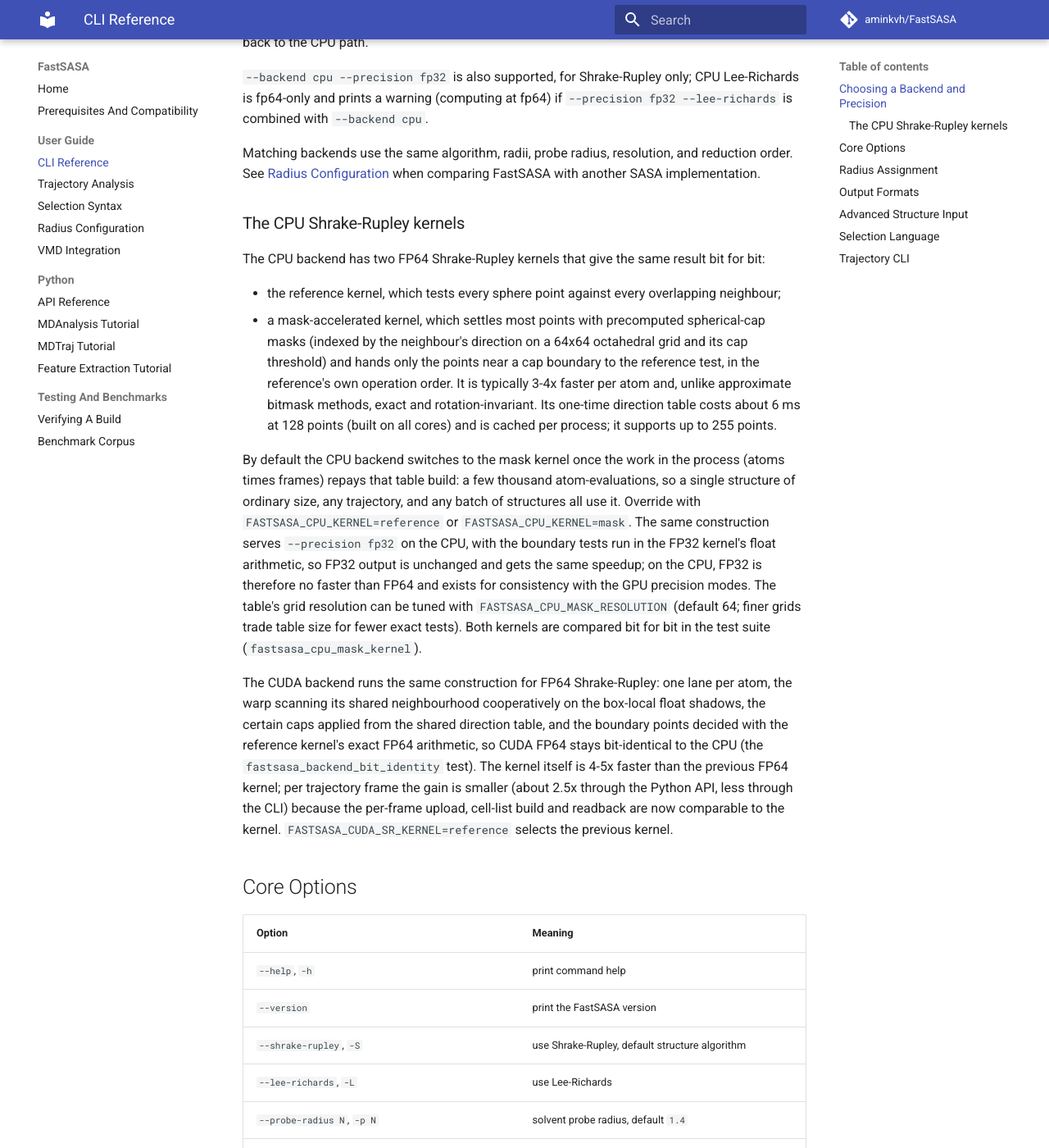
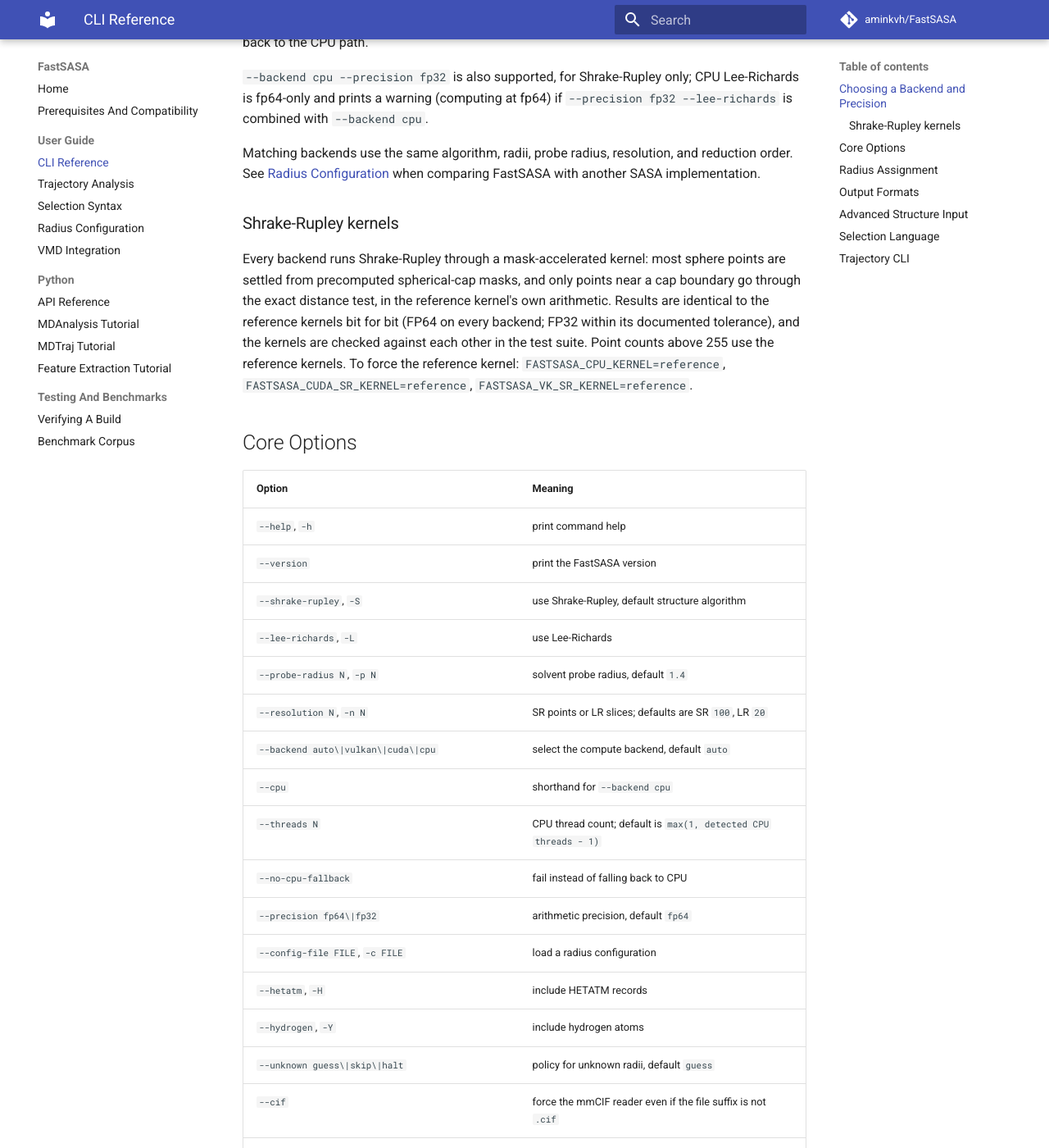
Before and after one commit to aminkvh/FastSASA, an MkDocs documentation site: the page built from docs/cli.md, in a window 1280 px wide and 1400 px high, scrolled down 1247 px. Shown: the whole window at 82% size. Built offline with MkDocs 1.6.1 and Material for MkDocs 9.7.7, drawn with Linux system fonts in a browser that asks for light colours; comment, search, counter and statistics services are not loaded.

Commit message:
perf(gpu): mask-accelerated Shrake-Rupley on Vulkan; FP32 variant on CUDA
Vulkan: sr_mask.comp (uvec2 masks, subgroup-coherent cell-order scan,
exact boundary tests in the reference shader's precise arithmetic), 1.6x
per frame, bit-identical to the CPU at FP64 on NVIDIA, RADV and llvmpipe.
CUDA: FP32 variant with float boundary tests, 2.9x over the FP32 kernel.
Reference kernels stay for >255 points and as the identity oracle.
Bit-identity test now covers every mask width (64/100/255 points).

```diff
--- a/docs/cli.md
+++ b/docs/cli.md
@@ -57,45 +57,17 @@
 and reduction order. See [Radius Configuration](classifier_config.md) when
 comparing FastSASA with another SASA implementation.
 
-### The CPU Shrake-Rupley kernels
+### Shrake-Rupley kernels
 
-The CPU backend has two FP64 Shrake-Rupley kernels that give the same result
-bit for bit:
-
-- the reference kernel, which tests every sphere point against every
-  overlapping neighbour;
-- a mask-accelerated kernel, which settles most points with precomputed
-  spherical-cap masks (indexed by the neighbour's direction on a 64x64
-  octahedral grid and its cap threshold) and hands only the points near a
-  cap boundary to the reference test, in the reference's own operation
-  order. It is typically 3-4x faster per atom and, unlike approximate
-  bitmask methods, exact and rotation-invariant. Its one-time direction
-  table costs about 6 ms at 128 points (built on all cores) and is cached
-  per process; it supports up to 255 points.
-
-By default the CPU backend switches to the mask kernel once the work in the
-process (atoms times frames) repays that table build: a few thousand
-atom-evaluations, so a single structure of ordinary size, any trajectory,
-and any batch of structures all use it. Override with
-`FASTSASA_CPU_KERNEL=reference` or `FASTSASA_CPU_KERNEL=mask`. The same
-construction serves `--precision fp32` on the CPU, with the boundary tests
-run in the FP32 kernel's float arithmetic, so FP32 output is unchanged and
-gets the same speedup; on the CPU, FP32 is therefore no faster than FP64
-and exists for consistency with the GPU precision modes. The table's
-grid resolution can be tuned with `FASTSASA_CPU_MASK_RESOLUTION` (default
-64; finer grids trade table size for fewer exact tests). Both kernels are
-compared bit for bit in the test suite (`fastsasa_cpu_mask_kernel`).
-
-The CUDA backend runs the same construction for FP64 Shrake-Rupley: one lane
-per atom, the warp scanning its shared neighbourhood cooperatively on the
-box-local float shadows, the certain caps applied from the shared direction
-table, and the boundary points decided with the reference kernel's exact
-FP64 arithmetic, so CUDA FP64 stays bit-identical to the CPU (the
-`fastsasa_backend_bit_identity` test). The kernel itself is 4-5x faster
-than the previous FP64 kernel; per trajectory frame the gain is smaller
-(about 2.5x through the Python API, less through the CLI) because the
-per-frame upload, cell-list build and readback are now comparable to the
-kernel. `FASTSASA_CUDA_SR_KERNEL=reference` selects the previous kernel.
+Every backend runs Shrake-Rupley through a mask-accelerated kernel: most
+sphere points are settled from precomputed spherical-cap masks, and only
+points near a cap boundary go through the exact distance test, in the
+reference kernel's own arithmetic. Results are identical to the reference
+kernels bit for bit (FP64 on every backend; FP32 within its documented
+tolerance), and the kernels are checked against each other in the test
+suite. Point counts above 255 use the reference kernels. To force the
+reference kernel: `FASTSASA_CPU_KERNEL=reference`,
+`FASTSASA_CUDA_SR_KERNEL=reference`, `FASTSASA_VK_SR_KERNEL=reference`.
 
 ## Core Options
 
```
Also changed, not shown: CMakeLists.txt (+41 -1 lines), 4 other files.
